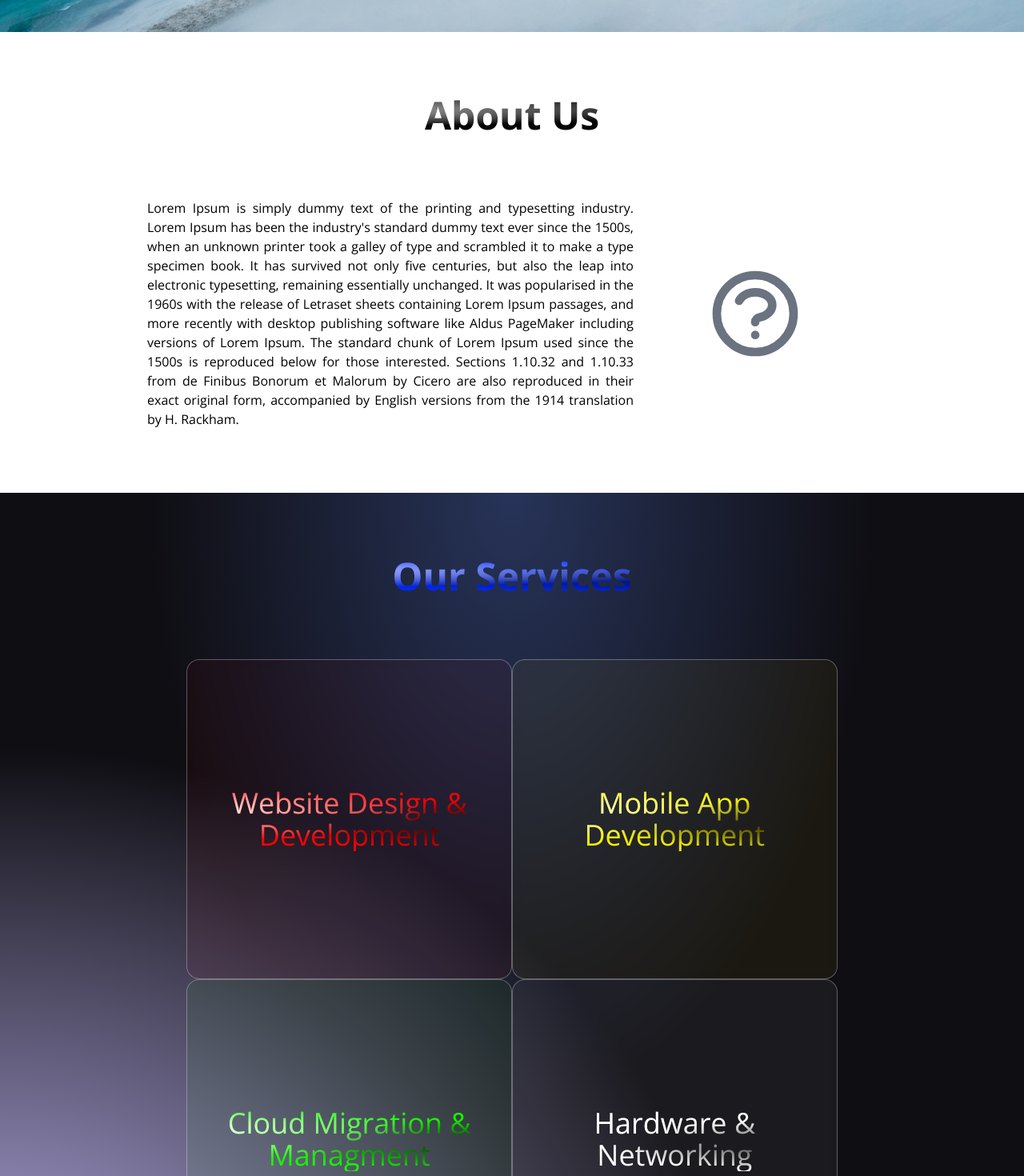
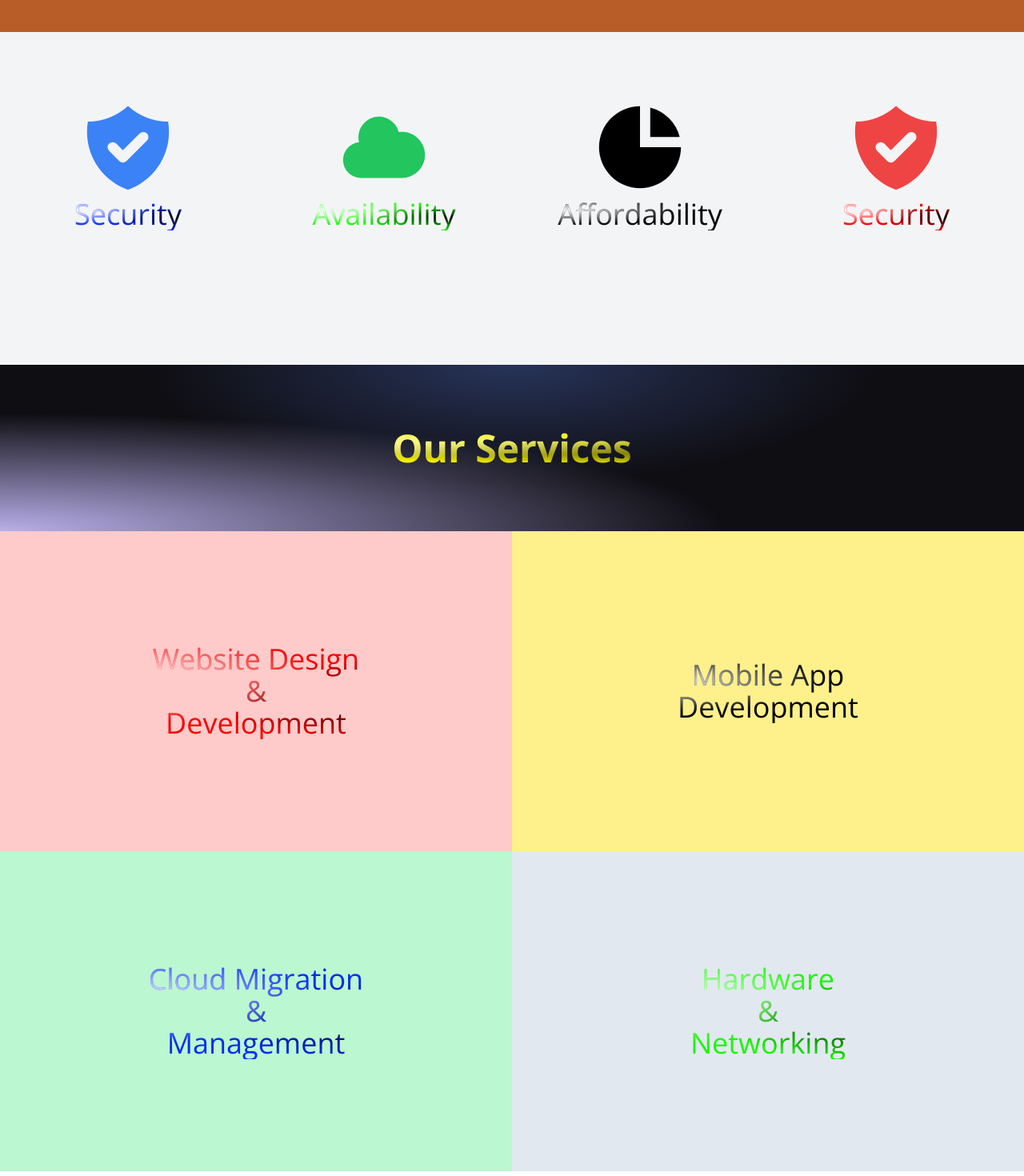
Before and after one commit to theonlyamos/newwaves, a React (Vite) app: page / in a window 1280 px wide. Shown: the part 760-2230 px from the top of the page at 80% size. Built offline with nearby package versions, Linux system fonts and the light colour scheme.

Commit message:
removed carousel, edited about & services

```diff
--- a/src/components/About.jsx
+++ b/src/components/About.jsx
@@ -1,25 +1,45 @@
 import * as React from 'react';
-import { HiOutlineQuestionMarkCircle } from 'react-icons/hi';
+import { HiChartPie, HiCloud, HiOutlineQuestionMarkCircle, HiShieldCheck } from 'react-icons/hi';
 
 
 export const About = ({})=>{
     return (
-        <section className='about py-20 w-full flex justify-center gradient-bg-about' id='about'>
-            <div className="lg:w-9/12">
+        <section className='about w-full flex-col flex justify-center items-center gradient-bg-about' id='about'>
+            <div className="w-full py-20 lg:pb-0 bg-gray-100 mx-6 grid sm:grid-cols-2 md:grid-rows-2 lg:grid-cols-4">
+                <div className="flex flex-col justify-center items-center">
+                    <HiShieldCheck className='text-blue-500 text-9xl'></HiShieldCheck>
+                    <h3 className='text-bold text-gradient-blue text-4xl'>Security</h3>
+                </div>
+                <div className="flex flex-col justify-center items-center">
+                    <HiCloud className='text-green-500 text-9xl'></HiCloud>
+                    <h3 className='text-bold text-gradient-green text-4xl'>Availability</h3>
+                </div>
+                <div className="flex flex-col justify-center items-center">
+                    <HiChartPie className='text-gradient-black text-9xl'></HiChartPie>
+                    <h3 className='text-bold text-gradient-black text-4xl'>Affordability</h3>
+                </div>
+                <div className="flex flex-col justify-center items-center">
+                    <HiShieldCheck className='text-red-500 text-9xl'></HiShieldCheck>
+                    <h3 className='text-bold text-gradient-red text-4xl'>Security</h3>
+                </div>
+            </div>
+            {/*
+            <div className="lg:w-10/12 w-full lg:mt-0 mt-20 py-20">
                 <h1 className='text-center text-gradient-black font-bold text-5xl'>
                     About Us
                 </h1>
                 <div className="mt-20 mx-6 flex flex-col-reverse md:flex-row justify-center items-center">
-                    <p className='md:w-9/12 lg:w-8/12 w-full text-justify'>
+                    <p className='md:w-10/12 lg:w-9/12 w-full text-justify'>
                         Lorem Ipsum is simply dummy text of the printing and typesetting industry.
                         Lorem Ipsum has been the industry's standard dummy text ever since the 1500s, when an unknown printer took a galley of type and scrambled it to make a type specimen book.
                         It has survived not only five centuries, but also the leap into electronic typesetting, remaining essentially unchanged.
                         It was popularised in the 1960s with the release of Letraset sheets containing Lorem Ipsum passages, and more recently with desktop publishing software like Aldus PageMaker including versions of Lorem Ipsum.
                         The standard chunk of Lorem Ipsum used since the 1500s is reproduced below for those interested. Sections 1.10.32 and 1.10.33 from de Finibus Bonorum et Malorum by Cicero are also reproduced in their exact original form, accompanied by English versions from the 1914 translation by H. Rackham.
                     </p>
-                    <HiOutlineQuestionMarkCircle className='text-9xl md:w-3/12 lg:w-4/12 text-center text-gray-500 mb-10 md:mb-0' />
+                    <HiOutlineQuestionMarkCircle className='text-9xl md:w-2/12 lg:w-3/12 text-center text-gray-500 mb-10 md:mb-0' />
                 </div>
             </div>
+            */}
         </section>
     )
 }
--- a/src/components/Carousel.css
+++ b/src/components/Carousel.css
@@ -24,6 +24,10 @@
 }
 
 .carouselItem {
+    animation: fade-in 1s ease-in-out 0s;
+}
+
+.fade-in {
     animation: fade-in 1s ease-in-out 0s;
 }
 
--- a/src/components/Header.jsx
+++ b/src/components/Header.jsx
@@ -21,12 +21,20 @@ export const Header = ({})=>{
                     <NavItem url='/' title='Contact Us' className="mt-5"/>
                 </Nav>
             </NavBar>
+            {/*
             <Carousel autoplay={true} animation='slide-left'>
                 <CarouselItem title="New Waves Technologies" animation='fade-in' key="0"/>
                 <CarouselItem img={Img1} title="Professsional Website Development" color="blue" animation='fade-in' key="1"/>
                 <CarouselItem img={Img3} title="Cloud Migration" color="red" animation='slide-in' key="2"/>
                 <CarouselItem img={Img4} title="Mobile Applications Development" color="black" animation='slide-left' key="3"/>
             </Carousel>
+            */}
+            <div className={`flex flex-col justify-center  min-h-screen w-full`}>
+                <h1 className={`text-5xl text-center font-extrabold text-gradient-red fade-in`}>
+                    New Waves Technologies
+                </h1>
+                <h3 className={`w-full text-3xl text-center italic text-gradient-yellow fade-in`}>Discovering limits</h3>
+            </div>
         </header>
     )
 }
--- a/src/components/Services.jsx
+++ b/src/components/Services.jsx
@@ -3,24 +3,24 @@ import * as React from 'react';
 
 export const Services = ({})=>{
     return (
-        <section className='services py-20 w-full flex flex-col justify-center gradient-bg-services' id='services'>
-            <div>
-                <h1 className='text-center font-bold text-5xl text-gradient-blue'>
+        <section className='services w-full flex flex-col justify-center' id='services'>
+            <div className='py-20 w-full gradient-bg-services'>
+                <h1 className='text-center font-bold text-5xl text-gradient-yellow'>
                     Our Services
                 </h1>
             </div>
-            <ul className="service-list mt-20 list-none md:w-9/12 lg:w-8/12 w-full px-5 min-h-screen grid md:grid-cols-2 md:grid-rows-2 mx-auto">
-                <li className='w-full h-full mb-5 red-glassmorphism flex justify-center items-center'>
-                    <h1 className='text-gradient-red text-4xl px-10 text-center'>Website Design &amp; Development</h1>
+            <ul className="service-list w-full min-h-screen grid md:grid-cols-2 md:grid-rows-2 mx-auto">
+                <li className='w-full h-full mb-5 bg-red-200 flex justify-center items-center rounded-none'>
+                    <h1 className='text-gradient-red text-4xl px-10 text-center'>Website Design <br/>&amp; <br/>Development</h1>
                 </li>
-                <li className='w-full h-full mb-5 yellow-glassmorphism flex justify-center items-center'>
-                    <h1 className='text-gradient-yellow text-4xl px-10 text-center'>Mobile App Development</h1>
+                <li className='w-full h-full mb-5 bg-yellow-200 flex justify-center items-center rounded-none'>
+                    <h1 className='text-gradient-black text-4xl px-10 text-center'>Mobile App <br/>Development</h1>
                 </li>
-                <li className='w-full h-full mb-5 green-glassmorphism flex justify-center items-center'>
-                    <h1 className='text-gradient-green text-4xl px-10 text-center'>Cloud Migration &amp; Managment</h1>
+                <li className='w-full h-full mb-5 bg-green-200 flex justify-center items-center rounded-none'>
+                    <h1 className='text-gradient-blue text-4xl px-10 text-center'>Cloud Migration <br/>&amp; <br/>Management</h1>
                 </li>
-                <li className='w-full h-full mb-5 white-glassmorphism flex justify-center items-center'>
-                    <h1 className='text-gradient-white text-4xl px-10 text-center'>Hardware &amp; Networking</h1>
+                <li className='w-full h-full mb-5 bg-slate-200 flex justify-center items-center rounded-none'>
+                    <h1 className='text-gradient-green text-4xl px-10 text-center'>Hardware <br/>&amp; <br/>Networking</h1>
                 </li>
             </ul>
         </section>
--- a/src/index.css
+++ b/src/index.css
@@ -14,7 +14,7 @@ body {
 }
 
 .gradient-bg-welcome {
-  background-color:#0f0e13;
+  background-color:#b95d28;
   background-image:
     radial-gradient(at 0% 0%, hsla(253,16%,7%,1) 0, transparent 50%),
     radial-gradient(at 50% 0%, hsla(225,39%,30%,1) 0, transparent 50%),
```
Also changed, not shown: 1 other file (tests, documents, lock files or other folders).
